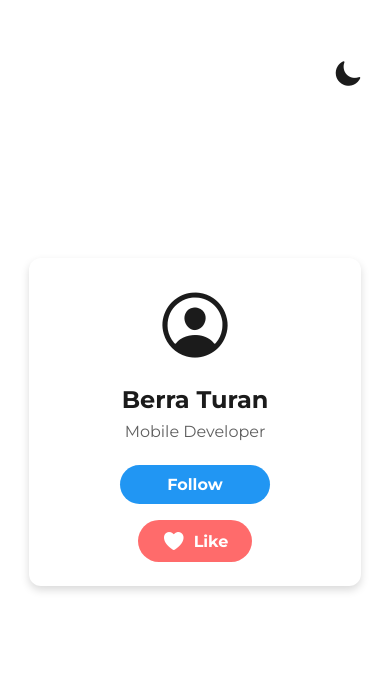
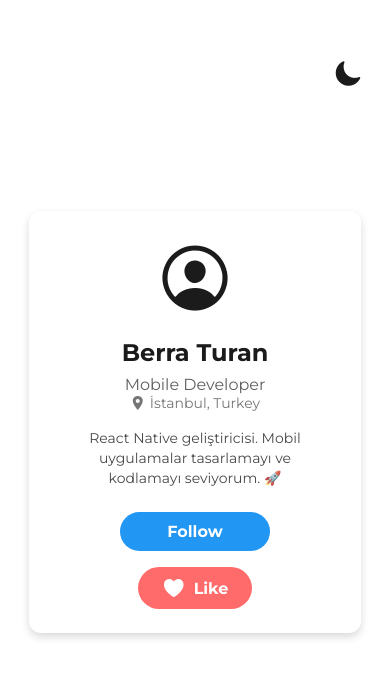
Before and after one commit to codedbybell/ProfileCardApp, a React Native app: screen / in a window 390 px wide. Shown: the top 678 px of the page. Built offline with nearby package versions, Linux system fonts and the light colour scheme.

Commit message:
Add location and bio sections to ProfileScreen

```diff
--- a/screens/ProfileScreen.js
+++ b/screens/ProfileScreen.js
@@ -49,11 +49,21 @@ export default function ProfileScreen() {
                     Mobile Developer
                 </Text>
 
+                <View style={styles.locationContainer}>
+                    <Ionicons name="location-sharp" size={16} color={currentTheme.text} style={{ opacity: 0.6 }} />
+                    <Text style={[styles.locationText, { color: currentTheme.text }]}>
+                        İstanbul, Turkey
+                    </Text>
+                </View>
+
+                <Text style={[styles.bio, { color: currentTheme.text }]}>
+                    React Native geliştiricisi. Mobil uygulamalar tasarlamayı ve kodlamayı seviyorum. 🚀
+                </Text>
+
                 <Pressable
                     style={[
                         styles.followButton,
                         {
-                            // Takip ediliyorsa çerçeveli (outline), edilmiyorsa mavi dolu buton
                             backgroundColor: isFollowing ? 'transparent' : '#2196F3',
                             borderColor: isFollowing ? currentTheme.text : 'transparent',
                             borderWidth: isFollowing ? 2 : 0,
@@ -117,6 +127,26 @@ const styles = StyleSheet.create({
         marginTop: SPACING.sm,
         opacity: 0.7,
     },
+    locationContainer: {
+        flexDirection: 'row',
+        alignItems: 'center',
+        marginTop: SPACING.xs,
+        marginBottom: SPACING.md,
+    },
+    locationText: {
+        fontFamily: FONTS.regular,
+        fontSize: 14,
+        marginLeft: 4,
+        opacity: 0.6,
+    },
+    bio: {
+        fontFamily: FONTS.regular,
+        fontSize: 14,
+        textAlign: 'center',
+        marginHorizontal: SPACING.md,
+        opacity: 0.8,
+        lineHeight: 20,
+    },
     followButton: {
         marginTop: SPACING.lg,
         paddingVertical: 10,
```
